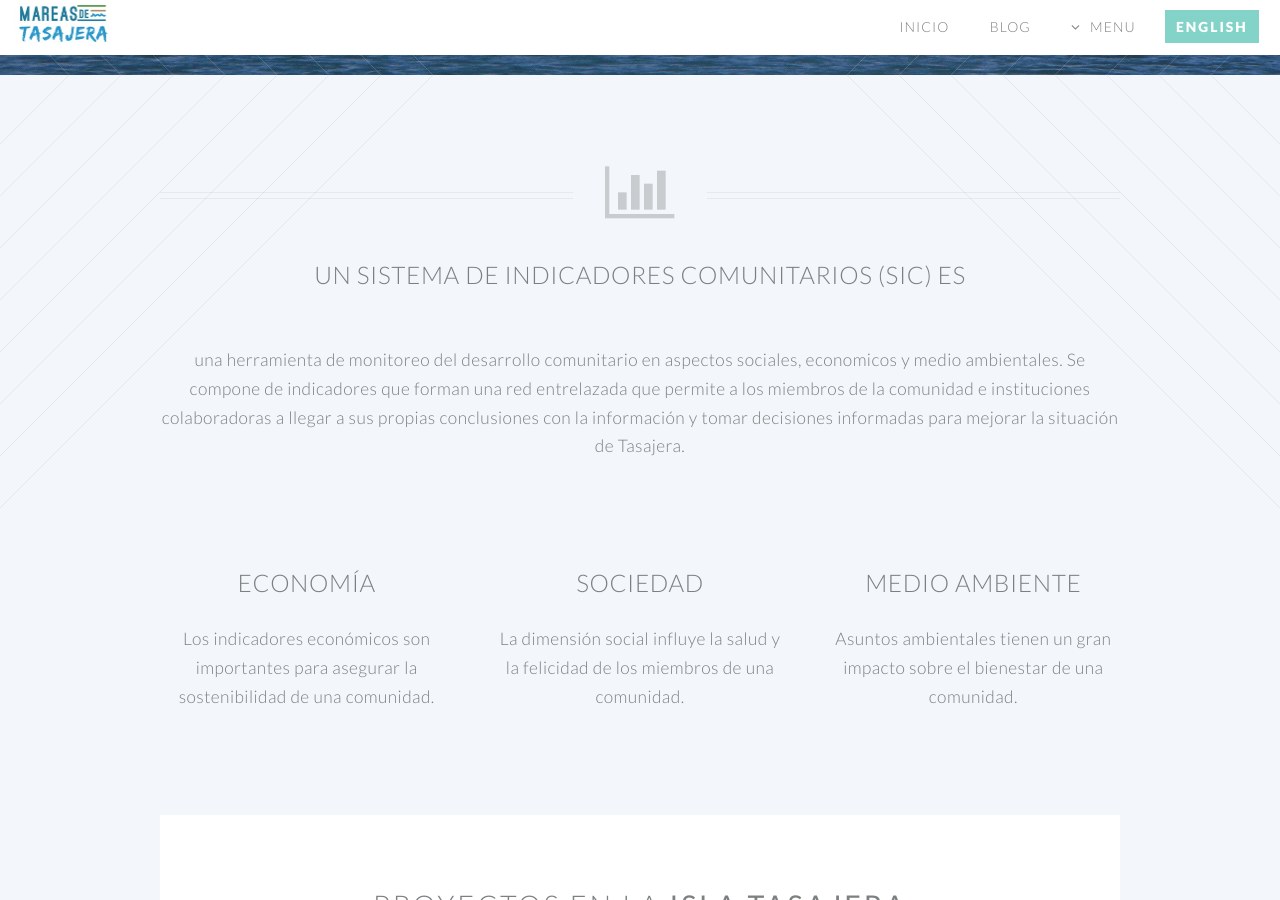
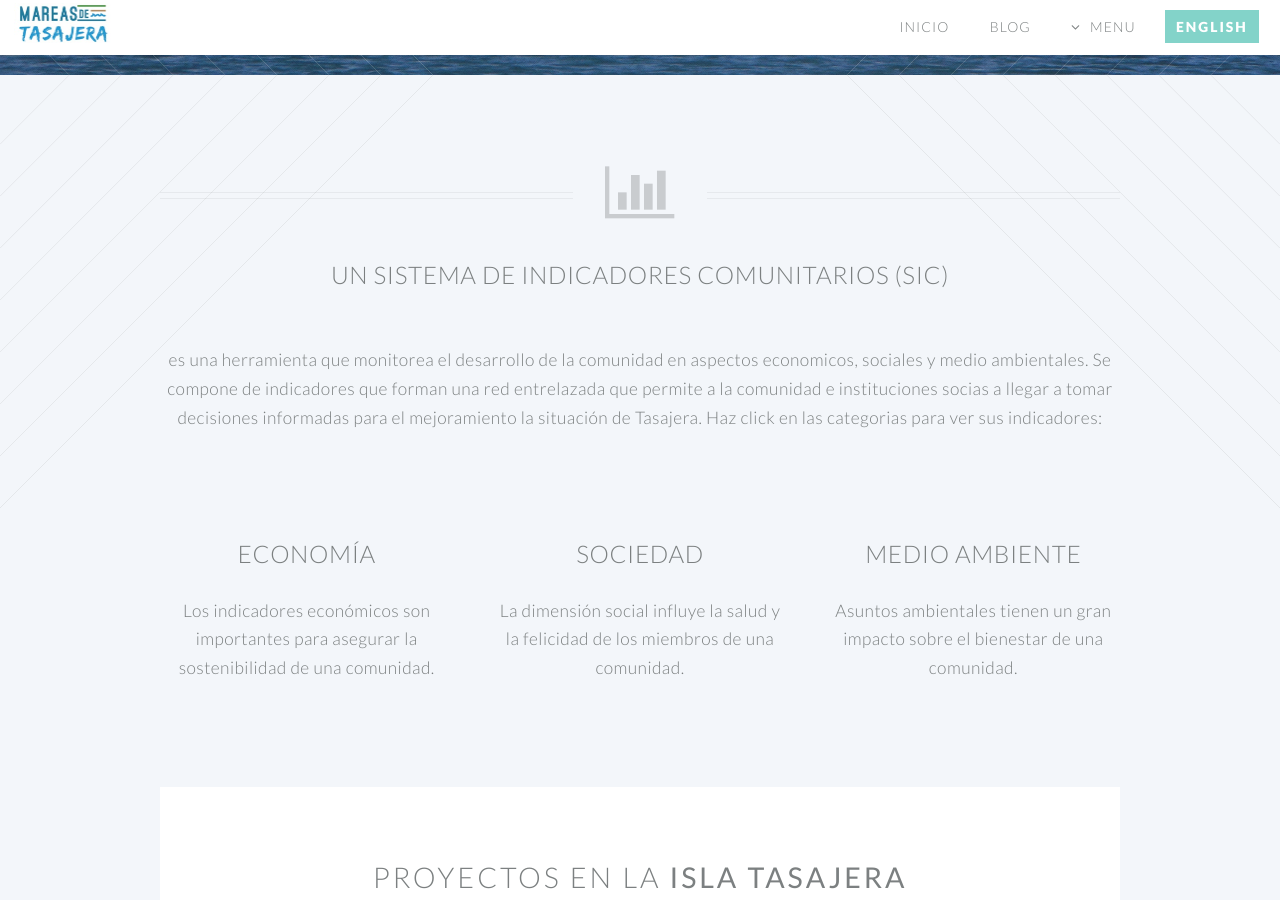
Before and after one commit to danteo90/danteo90.github.io, a Jekyll site: the page built from index.html, in a window 1280 px wide and 900 px high, scrolled down 525 px. Built offline with Jekyll 4.4.1, drawn with Linux system fonts in a browser that asks for light colours.

Commit message:
Update index.html

```diff
--- a/index.html
+++ b/index.html
@@ -6,9 +6,9 @@ layout: landing-page
 
 				<header class="special container">
 					<span class="icon fa-bar-chart-o"></span>
-					<h3>Un sistema de indicadores comunitarios (SIC) es</h3>
+					<h3>Un sistema de indicadores comunitarios (SIC)</h3>
 					<br />
-					<p>una herramienta de monitoreo del desarrollo comunitario en aspectos sociales, economicos y medio ambientales. Se compone de indicadores que forman una red entrelazada que permite a los miembros de la comunidad e instituciones colaboradoras a llegar a sus propias conclusiones con la información y tomar decisiones informadas para mejorar la situación de Tasajera.</p>
+					<p>es una herramienta que monitorea el desarrollo de la comunidad en aspectos economicos, sociales y medio ambientales. Se compone de indicadores que forman una red entrelazada que permite a la comunidad e instituciones socias a llegar a tomar decisiones informadas para el mejoramiento la situación de Tasajera. Haz click en las categorias para ver sus indicadores:</p>
 				</header>
 
 				<!-- One -->
```
